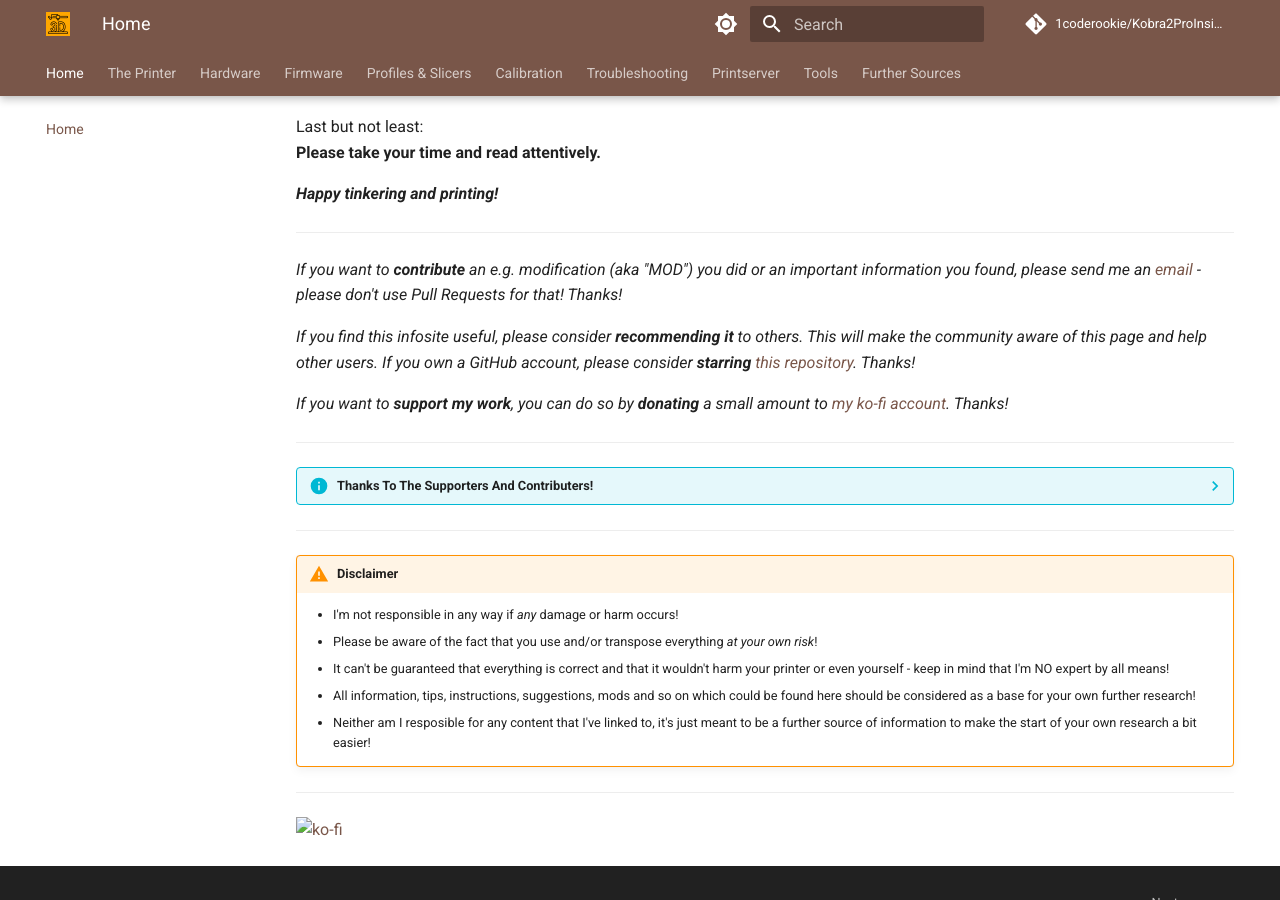
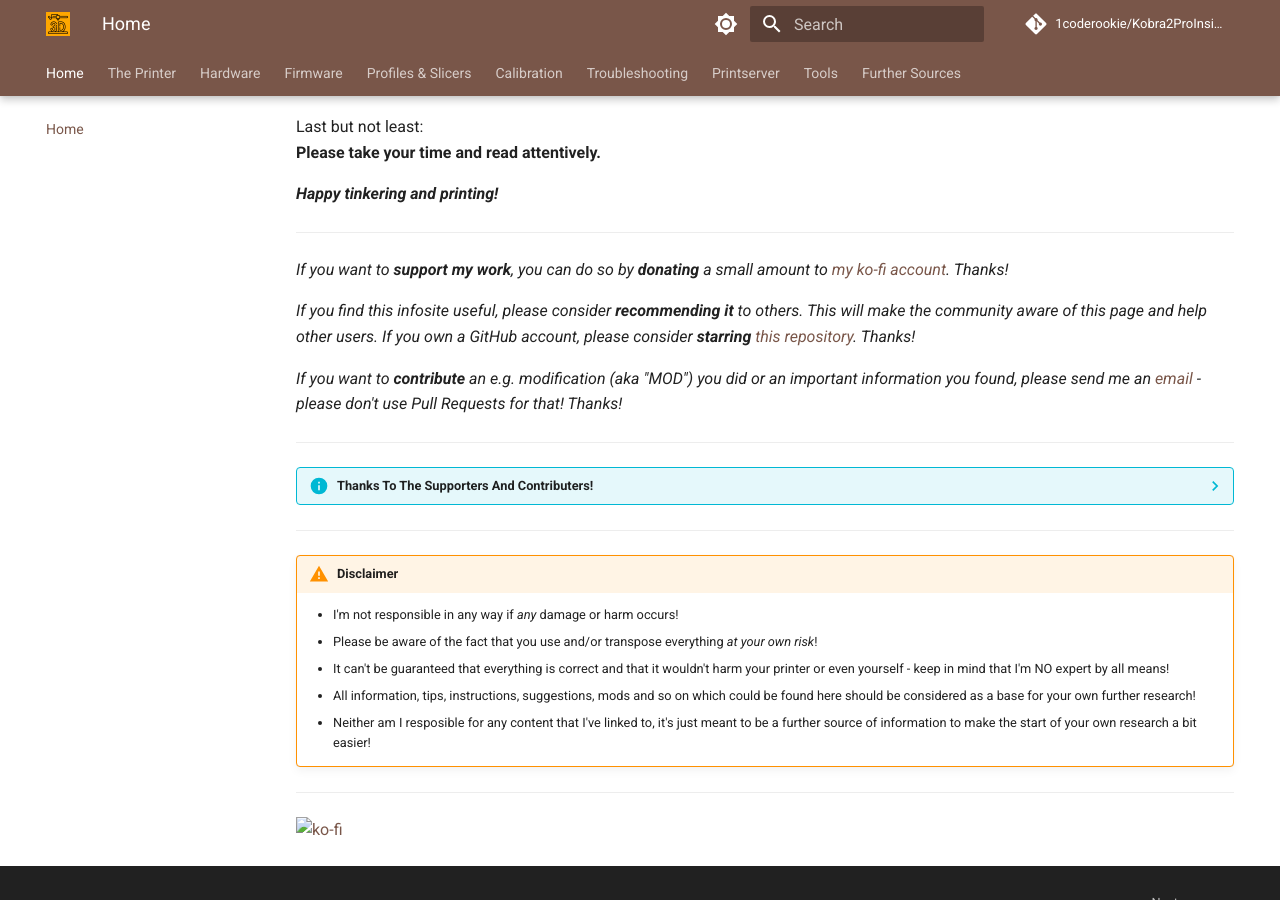
Before and after one commit to 1coderookie/Kobra2ProInsights, an MkDocs documentation site: the page built from docs/index.md, in a window 1280 px wide and 900 px high, scrolled down 914 px. Built offline with MkDocs 1.6.1 and Material for MkDocs 9.7.7, drawn with Linux system fonts in a browser that asks for light colours; comment, search, counter and statistics services are not loaded; part of the change alters nothing that is shown.

```diff
--- a/docs/index.md
+++ b/docs/index.md
@@ -51,17 +51,18 @@ Last but not least:
 
 ---
 
-*If you want to ***contribute*** an e.g. modification (aka "MOD") you did or an important information you found, please send me an [email](mailto:3dneo@quantentunnel.de) - please don't use Pull Requests for that! Thanks!*
+*If you want to ***support my work***, you can do so by ***donating*** a small amount to [my ko-fi account](https://ko-fi.com/U6U5NPB51). Thanks!*
 
 *If you find this infosite useful, please consider ***recommending it*** to others. This will make the community aware of this page and help other users. If you own a GitHub account, please consider ***starring*** [this repository](https://github.com/1coderookie/Kobra2ProInsights). Thanks!*
 
-*If you want to ***support my work***, you can do so by ***donating*** a small amount to [my ko-fi account](https://ko-fi.com/U6U5NPB51). Thanks!*
+*If you want to ***contribute*** an e.g. modification (aka "MOD") you did or an important information you found, please send me an [email](mailto:3dneo@quantentunnel.de) - please don't use Pull Requests for that! Thanks!*
 
 ---
 
 
 ??? info "Thanks To The Supporters And Contributers!"
 
+    - *Thanks a lot to the **kind people who supported my work with a donation** to [my ko-fi account](https://ko-fi.com/U6U5NPB51)!*
     - *Thanks to the **stargazers** at GitHub for starring this repository!*
     - Thanks to **[Due-Telephone-6817](https://www.reddit.com/user/Due-Telephone-6817)** for taking those pictures of the spider coupler and the diaphragm coupler!
     - Thanks to **[felixna](https://forum.drucktipps3d.de/user/6880-felixna/)** for allowing me to use his circuit drawing of how to add a step-down converter for PWM controlled fans!
```
